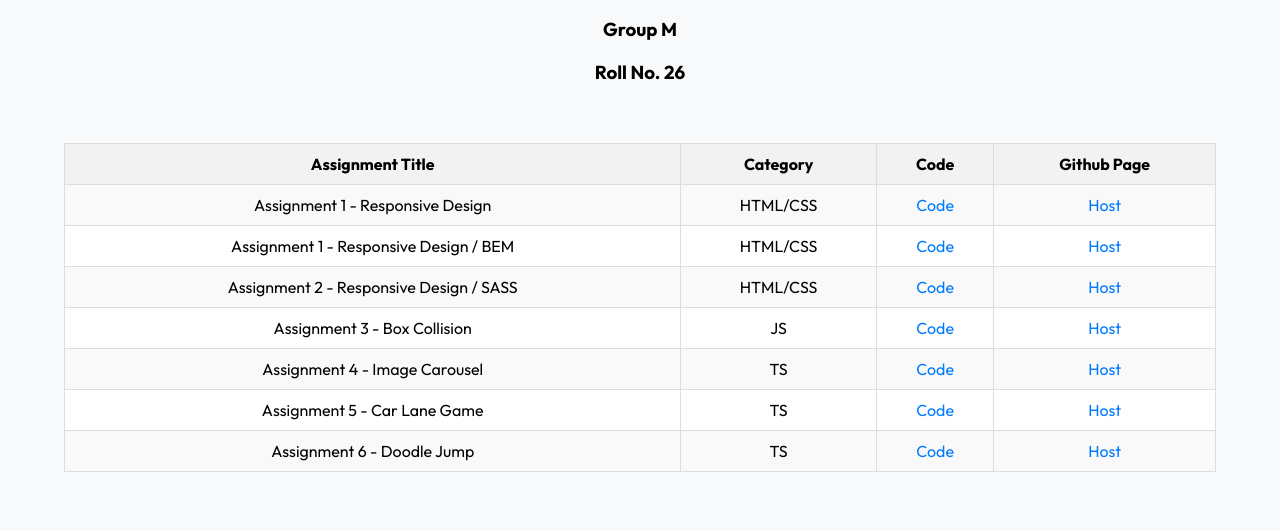
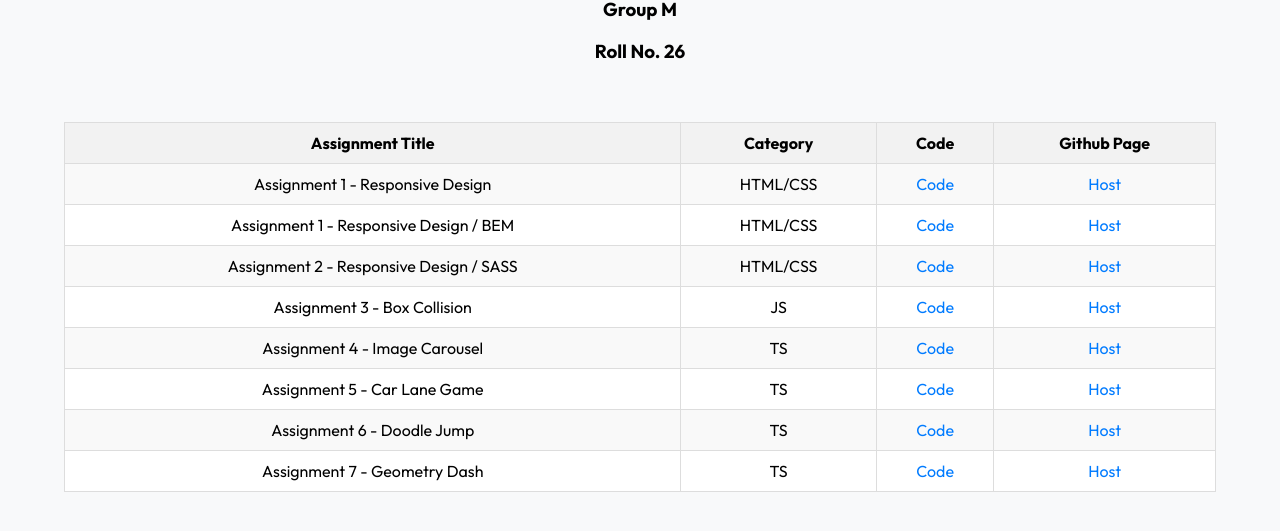
Before and after one commit to ajay9803/lf-fellowship-assignment-table, a plain HTML site: page index.html in a window 1280 px wide. Shown: the part 187-718 px from the top of the page. Drawn offline with Linux system fonts and the light colour scheme.

Commit message:
Update mid-assignment

```diff
--- a/index.html
+++ b/index.html
@@ -124,6 +124,12 @@
             <td><a href="https://github.com/ajay9803/Doodle-Jump">Code</a></td>
             <td><a href="https://doodle-jump-two.vercel.app/">Host</a></td>
         </tr>
+        <tr>
+            <td>Assignment 7 - Geometry Dash </td>
+            <td>TS</td>
+            <td><a href="https://github.com/ajay9803/Geometry-Dash">Code</a></td>
+            <td><a href="https://ajay9803.github.io/Geometry-Dash/">Host</a></td>
+        </tr>
     </table>
 </body>
 
```
